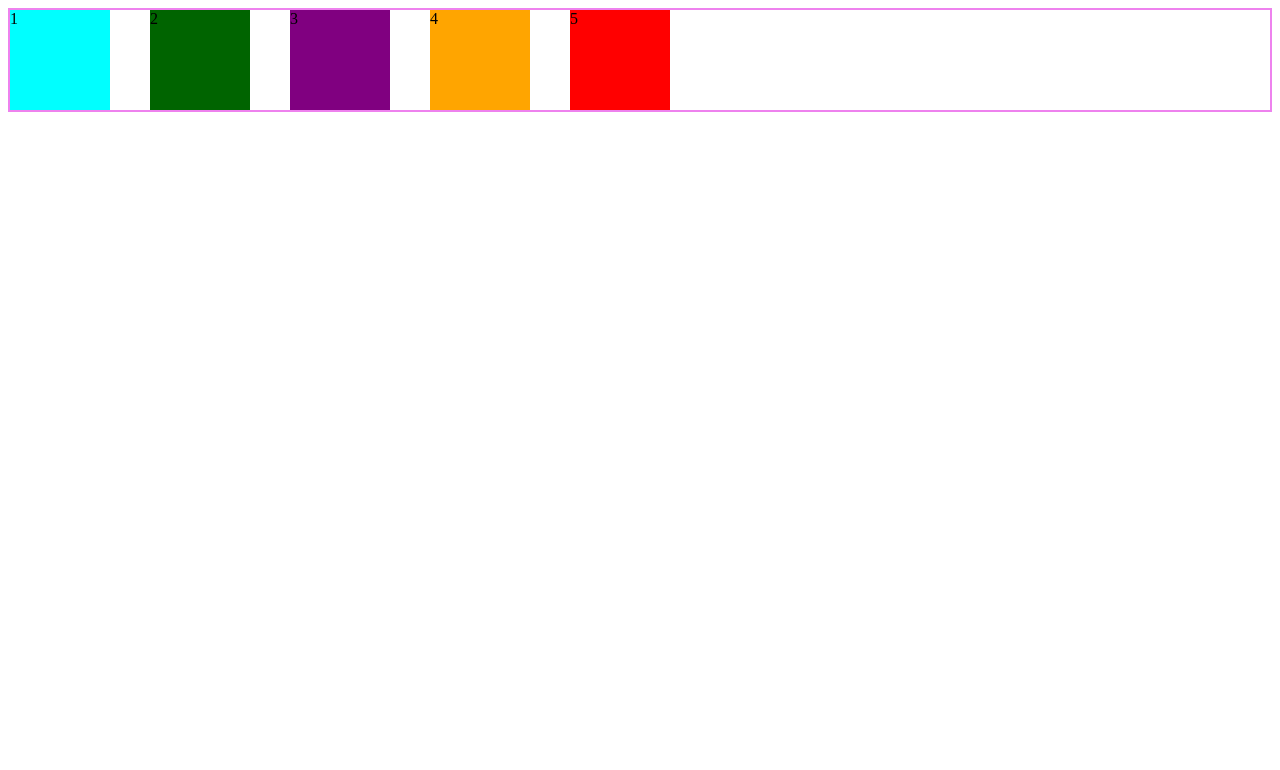
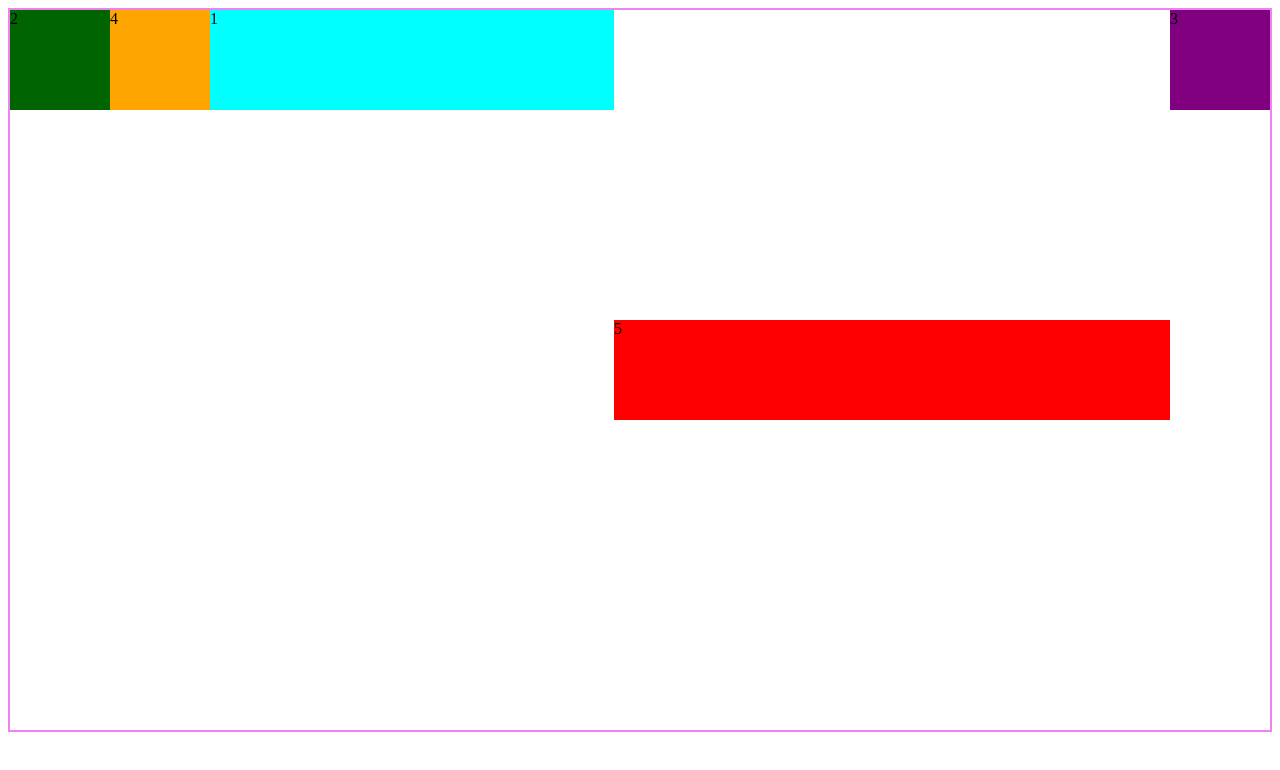
Before and after one commit to Baibhavi/Front-End, a plain HTML site: page Lecture6/flex/layout/flex-box/index.html in a window 1280 px wide. Drawn offline with Linux system fonts and the light colour scheme.

Commit message:
Grid and grid area

```diff
--- a/Lecture6/flex/layout/flex-box/style.css
+++ b/Lecture6/flex/layout/flex-box/style.css
@@ -4,24 +4,31 @@
 }
 .item1{
     background-color: aqua;
+    flex-shrink: 2;
+    flex-grow: 2;
 }
 .item2{
     background-color:darkgreen;
+    order: -3;
 }
 .item3{
     background-color: purple;
     /* padding: 20px; */
+    order: 1;
 }
 .item4{
     background-color: orange;
+    order: -2;
 }
 .item5{
     background-color: red;
+    flex-grow: 3;
+    align-self: center;
 }
 div.container{
     display: flex;
     border: 2px solid violet;
-    /* height: 90vh; */
+    height: 90vh;
     /* flex-direction: row-reverse; */
     /* flex-direction: column-reverse; */
     /* justify-content: flex-end; */
@@ -33,8 +40,8 @@ div.container{
     /* align-items: center; */
     /* align-items: baseline; */
     /* flex-wrap: wrap-reverse; */
-    flex-wrap: wrap;
+    /* flex-wrap: wrap; */
     /* column-gap: 20px;
     row-gap: 30px; */
-    gap: 40px;
+    /* gap: 40px; */
 }
--- /dev/null
+++ b/Lecture7/style.css
@@ -0,0 +1,39 @@
+.item1{
+    background-color: red;
+    grid-column-start: 1;
+    grid-column-end: 3;
+    grid-row-start: 1;
+    grid-row-end: 3;
+}
+.item2{
+    background-color: yellow;
+    grid-column: 3/6;
+    grid-row: 4/6;
+}
+.item3{
+    background-color: greenyellow;
+    grid-column: 3/6;
+    grid-row: 1/4;
+}
+.item4{
+    background-color: blueviolet;
+    grid-column: 1/6;
+    grid-row: 5/6;
+}
+.item5{
+    background-color: aqua;
+    grid-column: 5/6;
+    grid-row: 1/4;
+}
+.item6{
+    background-color: teal;
+    grid-column: 1/3;
+    grid-row: 3/5;
+}
+.container{
+    display: grid;
+    grid-template-columns: repeat(5,100px);
+    /* grid-template-rows: 50px 50px 50px 50px 50px ; */
+    grid-template-rows: repeat(5,50px);
+
+}
--- /dev/null
+++ b/Lecture8/style.css
@@ -0,0 +1,37 @@
+.container{
+    display: grid;
+    /* grid-template-columns: repeat(5,100px); */
+    width: 90vw;
+    grid-template-columns: 1fr 1fr 1fr 1fr 5fr;
+    grid-template-rows: repeat(5,50px);
+    grid-template-areas:
+    "i1 i1 i3 i3 i5"
+    "i1 i1 i3 i3 i5"
+    "i6 i6 i3 i3 i5"
+    "i6 i6 i2 i2 i2"
+    "i4 i4 i4 i4 i4";
+}
+.item1{
+    background-color: red;
+    grid-area: i1;
+}
+.item2{
+    background-color: yellow;
+    grid-area: i2;
+}
+.item3{
+    background-color: greenyellow;
+    grid-area: i3;
+}
+.item4{
+    background-color: blueviolet;
+    grid-area: i4;
+}
+.item5{
+    background-color: aqua;
+    grid-area: i5;
+}
+.item6{
+    background-color: teal;
+    grid-area: i6;
+}
```
Also changed, not shown: Lecture7/index.html (added, +19 -0 lines), Lecture8/index.html (added, +19 -0 lines).
